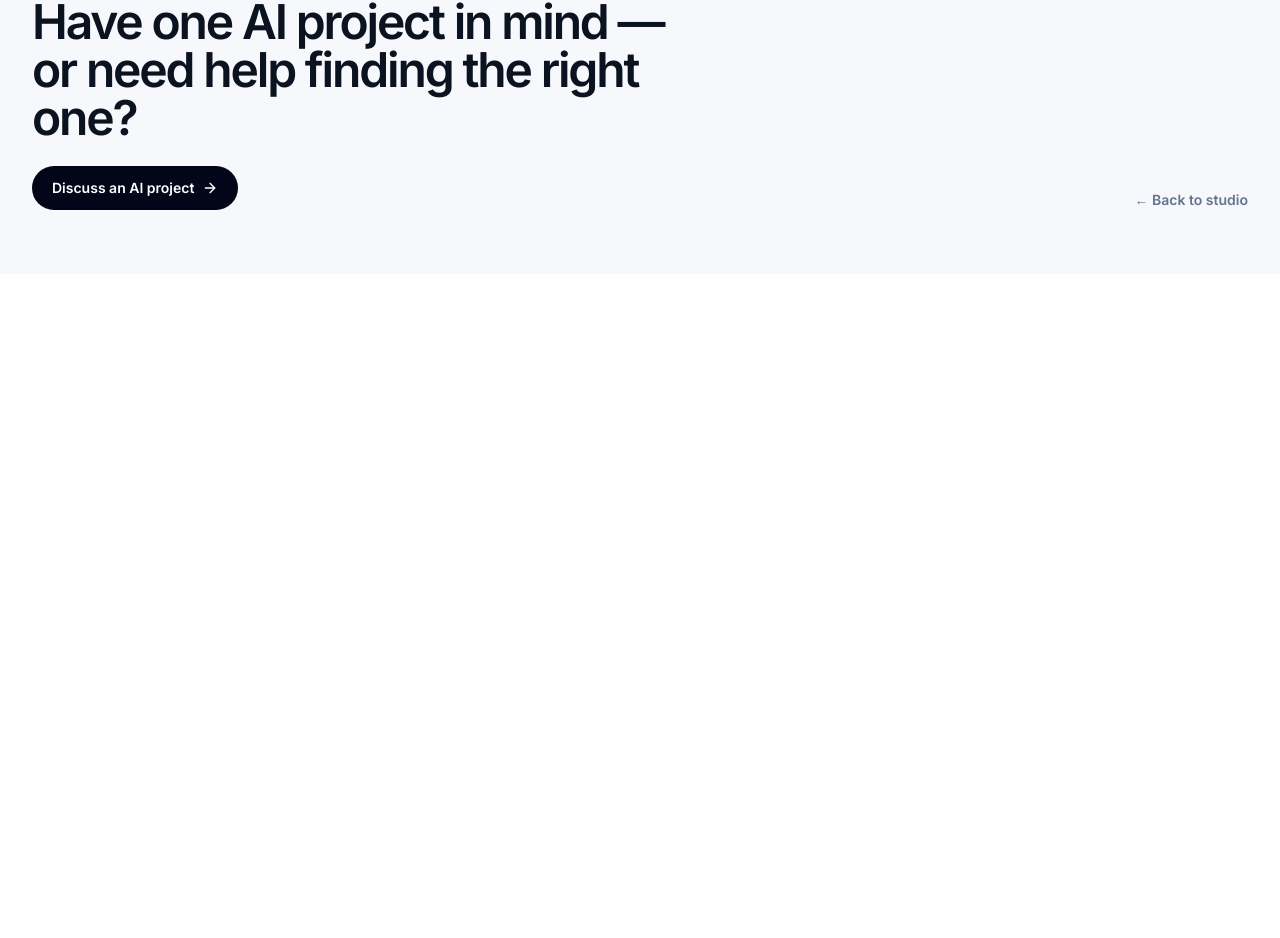
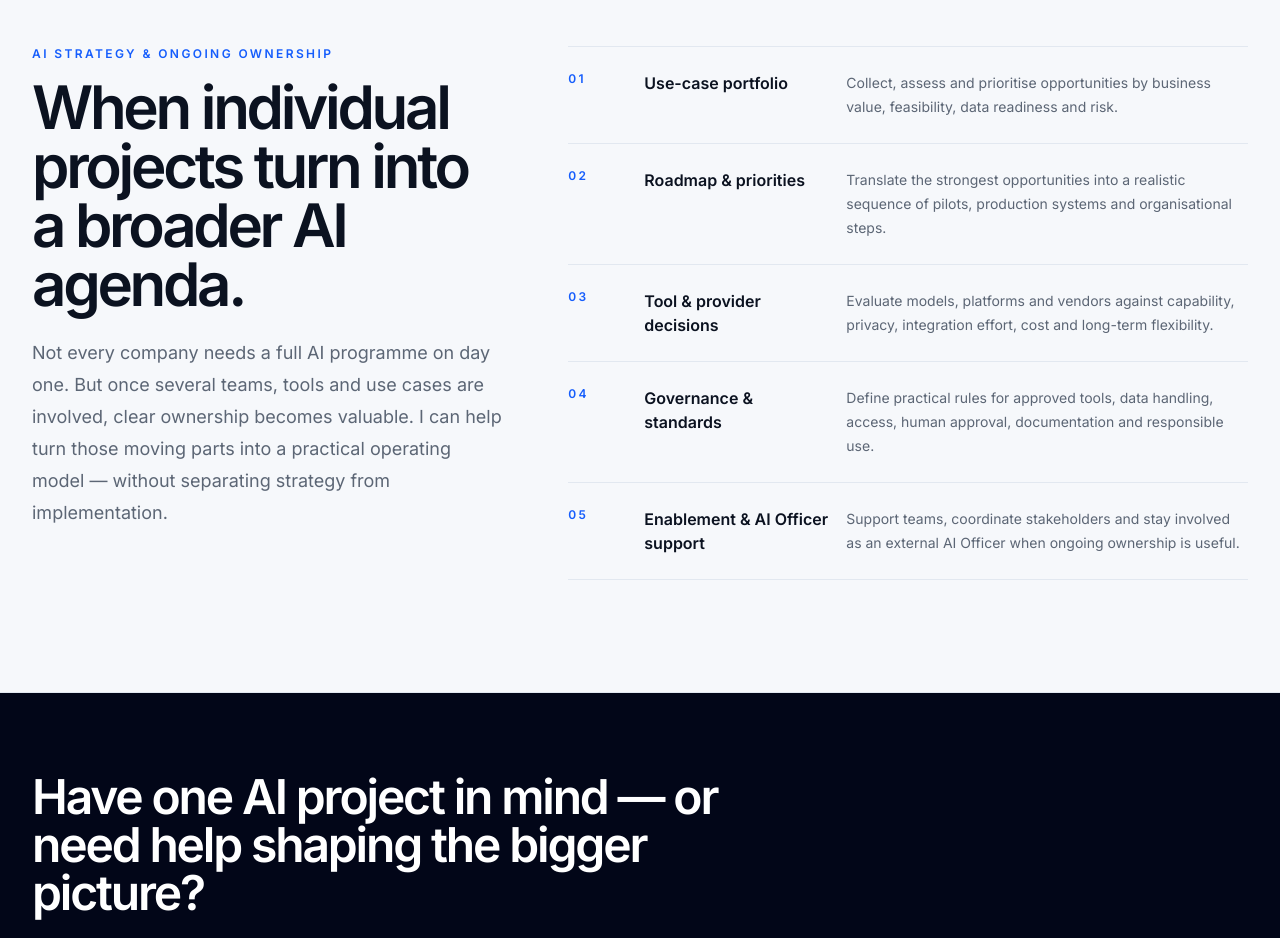
Before and after one commit to rem0ulade/vantura-neu, a Next.js app: page /ai in a window 1280 px wide. Shown: the part 4499-5437 px from the top of the page. Before the commit the page ends 4773 px from the top, so only its background shows below. Built offline with nearby package versions, Linux system fonts and the light colour scheme.

Commit message:
Expand AI strategy section and CTA

```diff
--- a/components/LocalizedAIPage.tsx
+++ b/components/LocalizedAIPage.tsx
@@ -48,7 +48,18 @@ const copy = {
       ['Infrastructure', 'Local inference · Self-hosting · Docker · Hybrid setups'],
       ['Engineering', 'TypeScript · Python · React · Next.js · Supabase'],
     ],
-    cta: 'Have one AI project in mind — or need help finding the right one?',
+    strategyEyebrow: 'AI strategy & ongoing ownership',
+    strategyTitle: 'When individual projects turn into a broader AI agenda.',
+    strategyLead: 'Not every company needs a full AI programme on day one. But once several teams, tools and use cases are involved, clear ownership becomes valuable. I can help turn those moving parts into a practical operating model — without separating strategy from implementation.',
+    strategyPoints: [
+      ['01', 'Use-case portfolio', 'Collect, assess and prioritise opportunities by business value, feasibility, data readiness and risk.'],
+      ['02', 'Roadmap & priorities', 'Translate the strongest opportunities into a realistic sequence of pilots, production systems and organisational steps.'],
+      ['03', 'Tool & provider decisions', 'Evaluate models, platforms and vendors against capability, privacy, integration effort, cost and long-term flexibility.'],
+      ['04', 'Governance & standards', 'Define practical rules for approved tools, data handling, access, human approval, documentation and responsible use.'],
+      ['05', 'Enablement & AI Officer support', 'Support teams, coordinate stakeholders and stay involved as an external AI Officer when ongoing ownership is useful.'],
+    ],
+    cta: 'Have one AI project in mind — or need help shaping the bigger picture?',
+    ctaText: 'We can start with a concrete dashboard, workflow or internal tool — or look at your wider AI priorities and define the right next step together.',
     back: 'Back to studio',
   },
   de: {
@@ -95,7 +106,18 @@ const copy = {
       ['Infrastruktur', 'Local Inference · Self-Hosting · Docker · Hybrid-Setups'],
       ['Engineering', 'TypeScript · Python · React · Next.js · Supabase'],
     ],
-    cta: 'Sie haben ein konkretes KI-Projekt — oder wollen herausfinden, welches sich wirklich lohnt?',
+    strategyEyebrow: 'KI-Strategie & laufende Verantwortung',
+    strategyTitle: 'Wenn aus einzelnen Projekten eine größere KI-Agenda wird.',
+    strategyLead: 'Nicht jedes Unternehmen braucht vom ersten Tag an ein vollständiges KI-Programm. Sobald aber mehrere Teams, Tools und Use Cases zusammenkommen, wird klare Verantwortung wertvoll. Ich helfe dabei, daraus ein praktikables Operating Model zu machen — ohne Strategie und Umsetzung voneinander zu trennen.',
+    strategyPoints: [
+      ['01', 'Use-Case-Portfolio', 'Chancen sammeln, bewerten und nach Business-Nutzen, Machbarkeit, Datenreife und Risiko priorisieren.'],
+      ['02', 'Roadmap & Prioritäten', 'Die stärksten Use Cases in eine realistische Reihenfolge aus Piloten, produktiven Systemen und organisatorischen Schritten übersetzen.'],
+      ['03', 'Tool- & Anbieterauswahl', 'Modelle, Plattformen und Anbieter nach Leistung, Datenschutz, Integrationsaufwand, Kosten und langfristiger Flexibilität bewerten.'],
+      ['04', 'Governance & Standards', 'Praktische Regeln für freigegebene Tools, Daten, Zugriffe, Human Approval, Dokumentation und verantwortungsvollen Einsatz definieren.'],
+      ['05', 'Enablement & AI-Officer-Begleitung', 'Teams unterstützen, Stakeholder koordinieren und bei Bedarf als externer AI Officer laufende Verantwortung übernehmen.'],
+    ],
+    cta: 'Sie haben ein konkretes KI-Projekt — oder möchten das größere Bild strukturieren?',
+    ctaText: 'Wir können mit einem Dashboard, Workflow oder internen Tool starten — oder gemeinsam Ihre KI-Prioritäten ordnen und den sinnvollsten nächsten Schritt festlegen.',
     back: 'Zurück zum Studio',
   },
 } as const
@@ -154,7 +176,9 @@ export function LocalizedAIPage({ locale }: { locale: 'en' | 'de' }) {
 
       <section className="bg-white py-20 lg:py-28"><div className="mx-auto max-w-7xl px-6 lg:px-8"><p className="text-xs font-semibold uppercase tracking-[.2em] text-blue-600">{t.stackEyebrow}</p><h2 className="mt-4 max-w-3xl text-4xl font-semibold tracking-[-.055em] sm:text-6xl">{t.stackTitle}</h2><div className="mt-10 divide-y divide-slate-200 border-y border-slate-200">{t.stack.map(([label,value])=><div key={label} className="grid gap-2 py-5 sm:grid-cols-[170px_1fr] sm:items-center"><p className="text-sm font-semibold">{label}</p><p className="text-sm leading-6 text-muted">{value}</p></div>)}</div></div></section>
 
-      <section className="border-t border-slate-200 bg-[#f6f8fb] py-16"><div className="mx-auto flex max-w-7xl flex-col gap-6 px-6 sm:flex-row sm:items-end sm:justify-between lg:px-8"><div><h2 className="max-w-2xl text-3xl font-semibold tracking-[-.045em] sm:text-5xl">{t.cta}</h2><a href={contact} className="mt-6 inline-flex items-center gap-2 rounded-full bg-slate-950 px-5 py-3 text-sm font-semibold text-white">{t.primary}<ArrowRight size={16}/></a></div><Link href={`${prefix}/`} className="text-sm font-semibold text-slate-500">← {t.back}</Link></div></section>
+      <section className="border-t border-slate-200 bg-[#f6f8fb] py-20 lg:py-28"><div className="mx-auto max-w-7xl px-6 lg:px-8"><div className="grid gap-10 lg:grid-cols-[.82fr_1.18fr] lg:gap-16"><div><p className="text-xs font-semibold uppercase tracking-[.2em] text-blue-600">{t.strategyEyebrow}</p><h2 className="mt-4 max-w-xl text-4xl font-semibold leading-[.98] tracking-[-.055em] sm:text-6xl">{t.strategyTitle}</h2><p className="mt-6 max-w-xl text-base leading-7 text-muted sm:text-lg sm:leading-8">{t.strategyLead}</p></div><div className="divide-y divide-slate-200 border-y border-slate-200">{t.strategyPoints.map(([number,title,description])=><div key={number} className="grid gap-3 py-6 sm:grid-cols-[64px_190px_1fr] sm:items-start"><span className="text-xs font-semibold tracking-[.18em] text-blue-600">{number}</span><h3 className="text-base font-semibold">{title}</h3><p className="text-sm leading-6 text-muted">{description}</p></div>)}</div></div></div></section>
+
+      <section className="border-t border-slate-200 bg-slate-950 py-16 text-white lg:py-20"><div className="mx-auto flex max-w-7xl flex-col gap-8 px-6 sm:flex-row sm:items-end sm:justify-between lg:px-8"><div><h2 className="max-w-3xl text-3xl font-semibold tracking-[-.045em] sm:text-5xl">{t.cta}</h2><p className="mt-4 max-w-2xl text-sm leading-6 text-white/55 sm:text-base sm:leading-7">{t.ctaText}</p><a href={contact} className="mt-7 inline-flex items-center gap-2 rounded-full bg-white px-5 py-3 text-sm font-semibold text-slate-950">{t.primary}<ArrowRight size={16}/></a></div><Link href={`${prefix}/`} className="text-sm font-semibold text-white/45 transition hover:text-white">← {t.back}</Link></div></section>
     </main>
   </div>
 }
```
